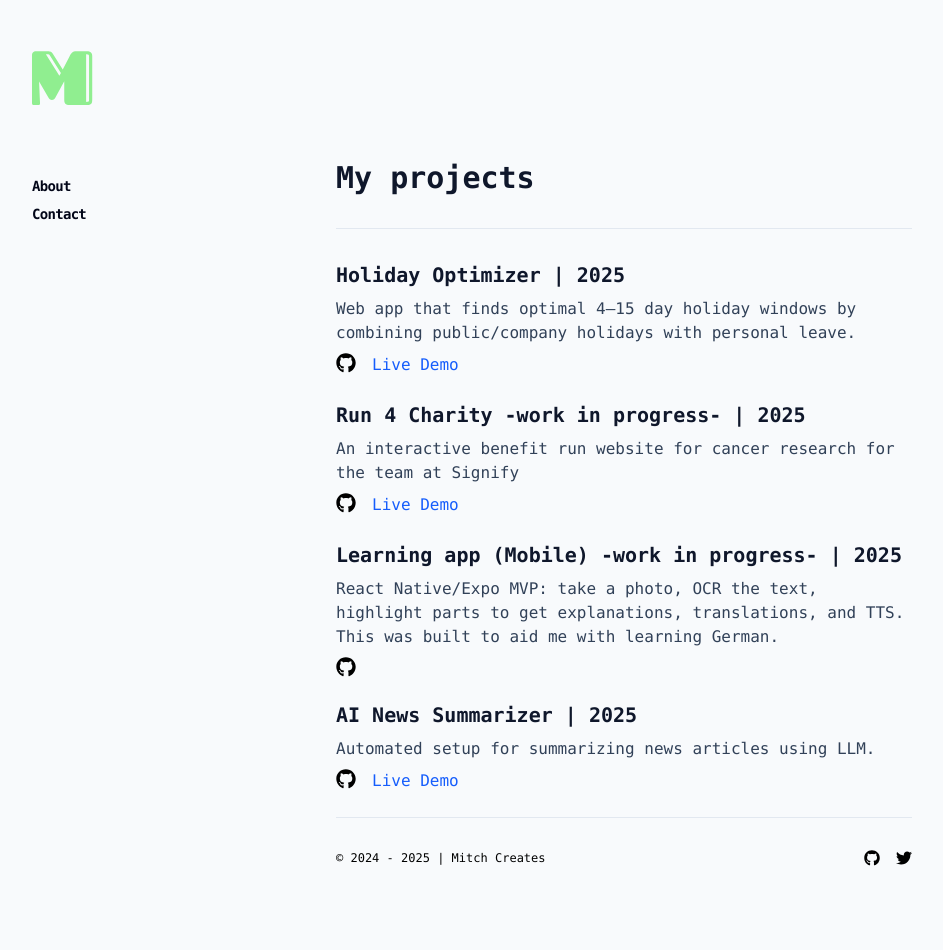
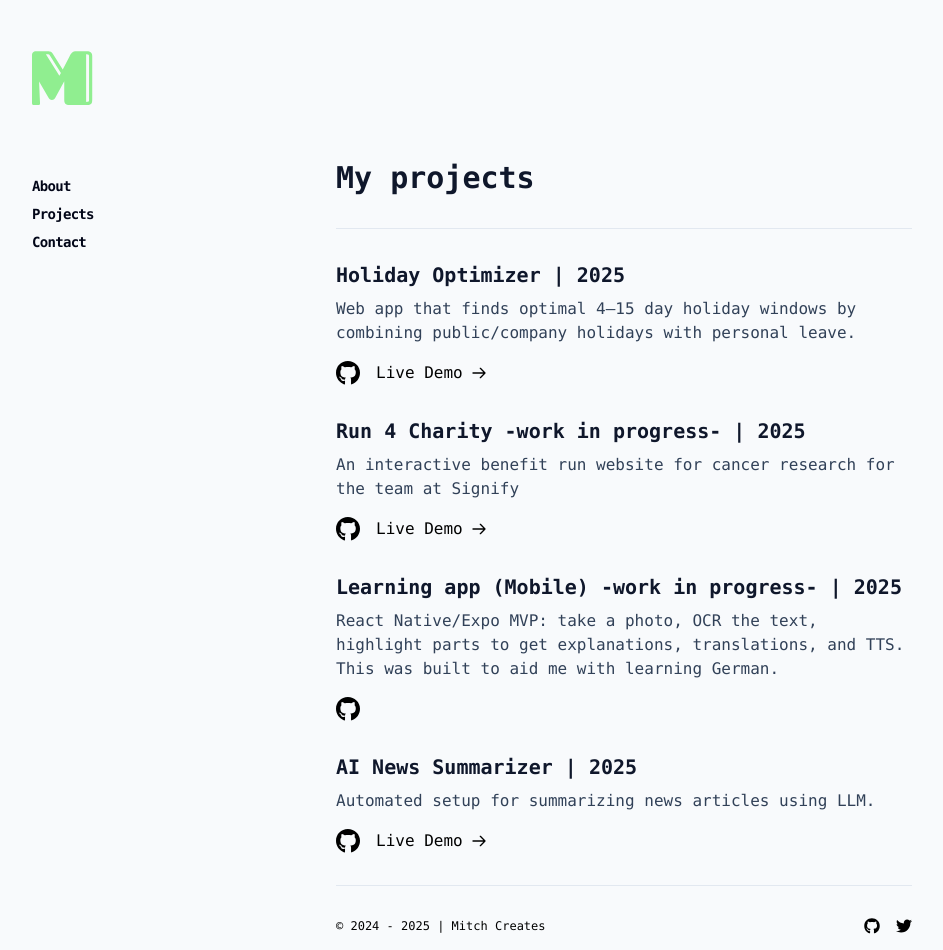
Before and after one commit to Mitch-creates/mitch-portfolio, a React (Vite) app: page /projects in a window 1280 px wide. Shown: the whole page, without its empty margins (16-959 px from the left). Before the commit the page ends 882 px from the top, so only its background shows below. Built offline with nearby package versions, Linux system fonts and the light colour scheme.

Commit message:
Even more uniform linking and added link to projects in navbar too

```diff
--- a/src/components/Header.tsx
+++ b/src/components/Header.tsx
@@ -52,6 +52,12 @@ function Header() {
           </Link>
           <Link
             className="tracking-tighter text-slate-950 text-sm font-mono font-semibold"
+            to="/projects"
+          >
+            Projects
+          </Link>
+          <Link
+            className="tracking-tighter text-slate-950 text-sm font-mono font-semibold"
             to="/contact"
           >
             Contact
--- a/src/pages/Projects.tsx
+++ b/src/pages/Projects.tsx
@@ -1,5 +1,6 @@
 import { FaGithub } from "react-icons/fa";
 import { DATA } from "../constants/types";
+import { HiOutlineArrowRight } from "react-icons/hi";
 
 function Projects() {
   return (
@@ -20,16 +21,16 @@ function Projects() {
                   project.links?.find((link) => link.label === "Code")?.href
                 }
               >
-                <FaGithub size={20} />
+                <FaGithub className="w-10 h-10 hover:text-brand-green pr-4" />
               </a>
               {project.links?.find((link) => link.label === "Live") && (
                 <a
                   href={
                     project.links?.find((link) => link.label === "Live")?.href
                   }
-                  className="ml-4 text-blue-600 hover:underline"
+                  className="inline-flex items-center gap-2 hover:bg-brand-green hover:text-brand-pink transition-colors duration-200 cursor-pointer"
                 >
-                  Live Demo
+                  Live Demo <HiOutlineArrowRight className="w-4 h-4" />
                 </a>
               )}
             </div>
```
